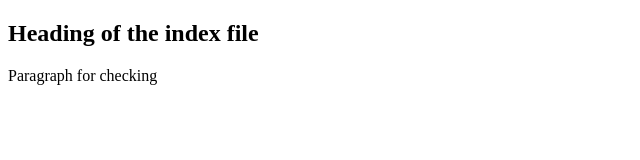
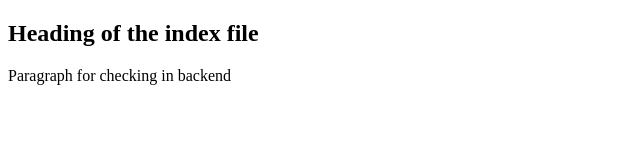
Before and after one commit to ManikandanAnnadurai/samplerepo, a plain HTML site: page index.html in a window 1280 px wide. Shown: the full height of the page, 0-640 px from the left. Drawn offline with Linux system fonts and the light colour scheme.

Commit message:
update:backend paragraph change

```diff
--- a/index.html
+++ b/index.html
@@ -7,7 +7,7 @@
 </head>
 <body>
     <h2>Heading of the index file</h2>
-    <p>Paragraph for checking</p>
+    <p>Paragraph for checking in backend</p>
 
 </body>
 </html>
```
